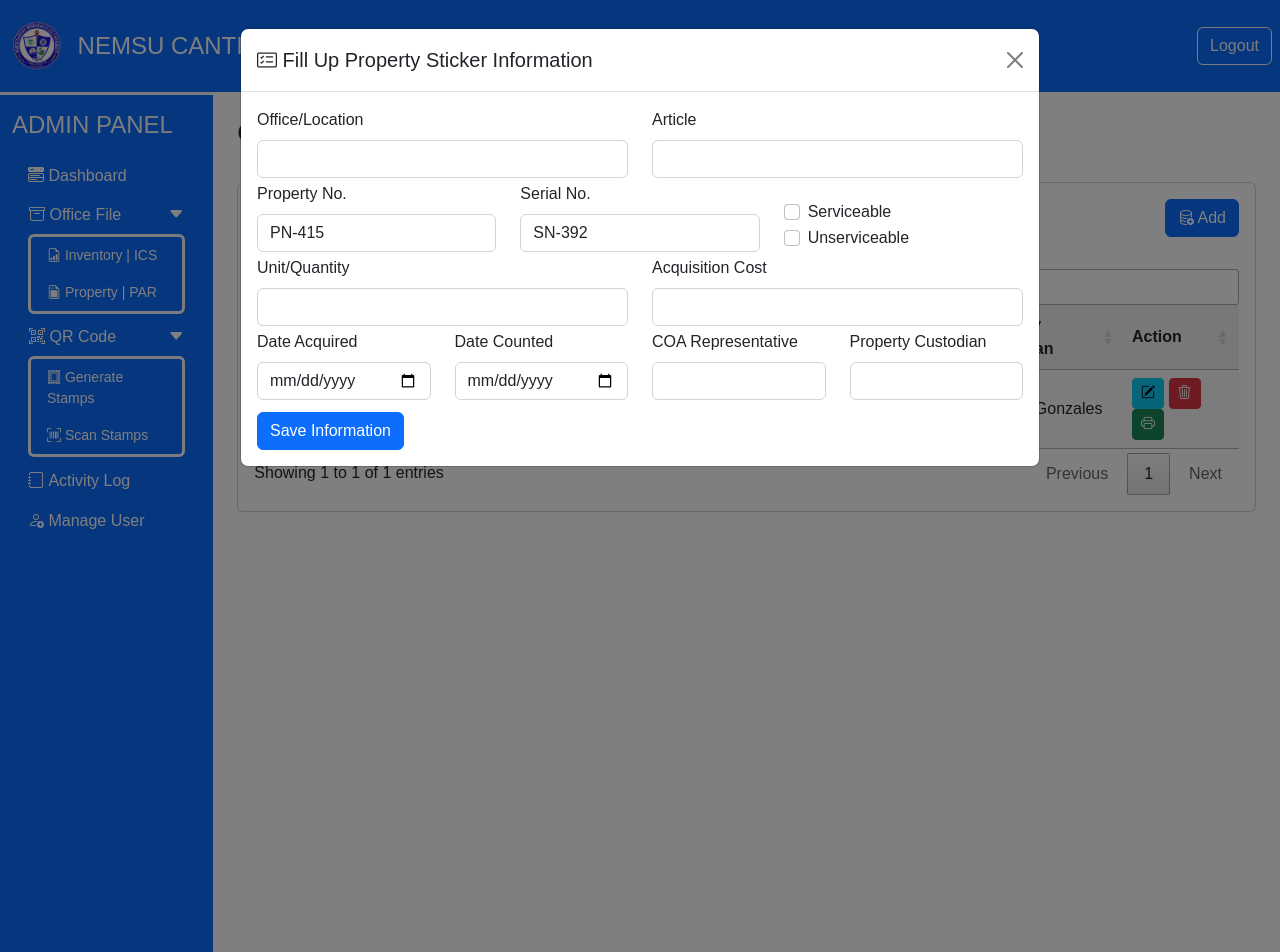
After one commit to kevinarizobal/tracking_system, a PHP site: page /qrcode.php in a window 1280 px wide, after a click on "Add". The commit adds this page. Run offline with PHP 8.4, Linux system fonts and the light colour scheme; data comes from the database, SQL or seed files in the repository; both versions use the stored data as it was after the commit; some libraries are stand-ins or nearby versions.

Commit message:
Add files via upload

```diff
--- a/link/header.php
+++ b/link/header.php
@@ -42,4 +42,24 @@
         position: fixed;
         height: 100%;
     }
+
+    .card-body {
+        max-height: 400px;  /* Adjust based on how much space you want for the table */
+        overflow-y: auto;   /* Enables vertical scrolling when the table exceeds the height */
+    }
+
+    #qrTable {
+        width: 100%;        /* Ensures the table spans the full width of the card-body */
+        border-collapse: collapse;
+    }
+
+    #qrTable th, #qrTable td {
+        text-align: left;
+        padding: 8px;
+    }
+
+    #qrTable th {
+        background-color: #f1f1f1;
+    }
+
 </style>
--- a/link/navbar.php
+++ b/link/navbar.php
@@ -43,7 +43,20 @@
                     </li>
 
                     <li class="nav-item">
-                        <a class="nav-link text-white" href="#"><i class="bi bi-qr-code-scan"></i>&nbsp;QR Code Stamp</a>
+                        <button class="btn text-white px-3 w-100 shadow-none text-start d-flex align-items-center justify-content-between" type="button" data-bs-toggle="collapse" data-bs-target="#transactionLinks">
+                            <span><i class="bi bi-qr-code-scan"></i>&nbsp;QR Code</span>
+                            <span><i class="bi bi-caret-down-fill"></i></span>
+                        </button>
+                        <div class="collapse show px-3 small mb-1" id="transactionLinks">
+                            <ul class="nav nav-pills flex-column rounded border border-light">
+                                <li class="nav-item">
+                                    <a class="nav-link text-white" href="qrcode.php"><i class="bi bi-postage"></i>&nbsp;Generate Stamps</a>
+                                </li>
+                                <li class="nav-item">
+                                    <a class="nav-link text-white" href="#"><i class="bi bi-upc-scan"></i>&nbsp;Scan Stamps</a>
+                                </li>
+                            </ul>
+                        </div>
                     </li>
 
                     <li class="nav-item">
--- a/link/script.php
+++ b/link/script.php
@@ -3,3 +3,50 @@
 <script src="https://cdn.jsdelivr.net/npm/bootstrap@5.3.0-alpha1/dist/js/bootstrap.bundle.min.js"></script>
 <script src="https://cdn.datatables.net/1.11.5/js/jquery.dataTables.min.js"></script>
 <script src="https://cdnjs.cloudflare.com/ajax/libs/blueimp-md5/2.19.0/js/md5.min.js"></script>
+
+<script>
+function deleteRecord(id) {
+    if(confirm("Are you sure you want to delete this record?")) {
+        window.location.href = "?delete=" + id;
+    }
+}
+
+function loadEditData(id) {
+    $.ajax({
+        url: 'fetch_record.php', // Ensure this is the path to your PHP file that fetches data by ID
+        type: 'GET',
+        data: {id: id},
+        success: function(response) {
+            var data = JSON.parse(response);
+            $('#edit_id').val(data.id);
+            $('#office').val(data.office);
+            $('#article').val(data.article);
+            $('#unit').val(data.unit);
+            $('#cost').val(data.cost);
+            $('#acquired').val(data.date_acquired);
+            $('#counted').val(data.date_counted);
+            $('#coa').val(data.coa_rep);
+            $('#custod').val(data.property_cus);
+            $('#propid').val(data.property_id);  // Display Property No
+            $('#qrdata').val(data.serial_id);    // Display Serial No
+
+            // Handle service status checkboxes
+            if (data.service_status === 'Serviceable') {
+                $('#serviceableCheck').prop('checked', true);
+                $('#unserviceableCheck').prop('checked', false);
+            } else {
+                $('#serviceableCheck').prop('checked', false);
+                $('#unserviceableCheck').prop('checked', true);
+            }
+        },
+        error: function(error) {
+            console.log("Error fetching data", error);
+        }
+    });
+}
+
+
+$(document).ready(function() {
+    $('#qrTable').DataTable();
+});
+</script>
--- /dev/null
+++ b/qrcode.php
@@ -0,0 +1,296 @@
+<?php
+include('config.php');
+
+// Generate random Property No and Serial No
+$random_property_id = rand(100, 999);  // Generates a random property number between 100 and 999
+$random_serial_id = rand(100, 999);  // Generates a random serial number between 100 and 999
+
+// Format Property No and Serial No with prefixes and leading zeros
+$formatted_property_id = "PN-" . str_pad($random_property_id, 3, "0", STR_PAD_LEFT);
+$formatted_serial_id = "SN-" . str_pad($random_serial_id, 3, "0", STR_PAD_LEFT);
+
+if(isset($_POST['save'])){
+    $serial_id = $_POST['serial_id'];
+    $property_id = $_POST['property_id'];
+    $article = $_POST['article'];
+    $office = $_POST['office'];
+    // Check if the 'status' is set and assign a default value if not
+    $service_status = isset($_POST['status']) ? $_POST['status'] : 'Unserviceable'; // Default to 'Unserviceable'
+    $unit = $_POST['unit'];
+    $cost = $_POST['cost'];
+    $date_acquired = $_POST['date_acquired'];
+    $date_counted = $_POST['date_counted'];
+    $coa_rep = $_POST['coa_rep'];
+    $property_cus = $_POST['property_cus'];
+
+    $sql = "INSERT INTO qr_tb (serial_id, property_id, article, office, service_status, unit, cost, date_acquired, date_counted, coa_rep, property_cus)
+            VALUES ('$serial_id', '$property_id', '$article', '$office', '$service_status', '$unit', '$cost', '$date_acquired', '$date_counted', '$coa_rep', '$property_cus')";
+
+    if ($conn->query($sql) === TRUE) {
+        echo "<script>alert('Added Successfully!!');</script>";
+    } else {
+        echo "Error: " . $sql . "<br>" . $conn->error;
+    }
+}
+
+if(isset($_POST['update'])){
+    $id = $_POST['id'];
+    $office = $_POST['office'];
+    $article = $_POST['article'];
+    $service_status = isset($_POST['status']) ? $_POST['status'] : 'Unserviceable';
+    $unit = $_POST['unit'];
+    $cost = $_POST['cost'];
+    $date_acquired = $_POST['date_acquired'];
+    $date_counted = $_POST['date_counted'];
+    $coa_rep = $_POST['coa_rep'];
+    $property_cus = $_POST['property_cus'];
+
+    $sql = "UPDATE qr_tb SET office='$office', article='$article', service_status='$service_status', unit='$unit',
+            cost='$cost', date_acquired='$date_acquired', date_counted='$date_counted', coa_rep='$coa_rep', property_cus='$property_cus'
+            WHERE id=$id";
+
+    if ($conn->query($sql) === TRUE) {
+        echo "<script>alert('Updated Successfully!');</script>";
+    } else {
+        echo "Error: " . $sql . "<br>" . $conn->error;
+    }
+}
+
+if(isset($_GET['delete'])){
+    $id = $_GET['delete'];
+
+    $sql = "DELETE FROM qr_tb WHERE id=$id";
+
+    if ($conn->query($sql) === TRUE) {
+        echo "<script>alert('Deleted Successfully!');</script>";
+    } else {
+        echo "Error: " . $sql . "<br>" . $conn->error;
+    }
+}
+
+?>
+
+<!DOCTYPE html>
+<html lang="en">
+<?php include('link/header.php');?>
+<body>
+<?php include('link/navbar.php');?>
+
+<div class="container-fluid" id="main-content">
+    <div class="row">
+        <div class="col-lg-10 ms-auto p-4 overflow-hidden">
+            <div class="d-flex align-items-center justify-content-between mb-4">
+                <h3>QR Code Management</h3>
+            </div>
+            <div class="card">
+                <div class="card-body">
+                    <div class="d-flex align-items-center justify-content-between mb-3">
+                        <h5 class="card-title">QR Generate Property Sticker</h5>
+                        <button class="btn btn-primary mb-3" data-bs-toggle="modal" data-bs-target="#addModal"><i class="bi bi-database-add"></i> Add</button>
+                    </div>
+                    <table id="qrTable" class="display">
+                        <thead>
+                            <tr>
+                                <th>Serial ID</th>
+                                <th>Property ID</th>
+                                <th>Article</th>
+                                <th>Office</th>
+                                <th>Date Counted</th>
+                                <th>Property Custodian</th>
+                                <th>Action</th>
+                            </tr>
+                        </thead>
+                        <tbody>
+                            <?php
+                            $sql = "SELECT * FROM qr_tb";
+                            $result = $conn->query($sql);
+                            while($row = $result->fetch_assoc()) {
+                                echo "<tr>
+                                        <td>{$row['serial_id']}</td>
+                                        <td>{$row['property_id']}</td>
+                                        <td>{$row['article']}</td>
+                                        <td>{$row['office']}</td>
+                                        <td>{$row['date_counted']}</td>
+                                        <td>{$row['property_cus']}</td>
+                                        <td>
+                                            <button class='btn btn-info btn-sm' data-bs-toggle='modal' data-bs-target='#editModal' onclick='loadEditData({$row['id']})'><i class='bi bi-pencil-square'></i></button>
+                                            <button class='btn btn-danger btn-sm' onclick='deleteRecord({$row['id']})'><i class='bi bi-trash3'></i></button>
+                                            <a href='print_pdf.php?id={$row['id']}' class='btn btn-success btn-sm'><i class='bi bi-printer'></i></a>
+                                        </td>
+                                    </tr>";
+                            }
+                            ?>
+                        </tbody>
+                    </table>
+                </div>
+            </div>
+        </div>
+    </div>
+</div>
+
+<!-- Add Modal -->
+<div class="modal fade" id="addModal" tabindex="-1" aria-labelledby="exampleModalLabel" aria-hidden="true">
+  <div class="modal-dialog modal-lg">
+    <div class="modal-content">
+      <div class="modal-header">
+        <h5 class="modal-title" id="exampleModalLabel"><i class="bi bi-card-checklist"></i>&nbsp;Fill Up Property Sticker Information</h5>
+        <button type="button" class="btn-close" data-bs-dismiss="modal" aria-label="Close"></button>
+      </div>
+      <div class="modal-body">
+        <form method="POST">
+            <div class="row align-items-end">
+                <div class="col-lg-6 mb-1">
+                    <label class="form-label" style="font-weight: 500;">Office/Location</label>
+                    <input type="text" id="office" name="office" class="form-control" required>
+                </div>
+                <div class="col-lg-6 mb-1">
+                    <label class="form-label" style="font-weight: 500;">Article</label>
+                    <input type="text" id="article" name="article" class="form-control" required>
+                </div>
+                <div class="col-lg-4 mb-1">
+                    <label class="form-label" style="font-weight: 500;">Property No.</label>
+                    <input type="text" id="propid" name="property_id" value="<?php echo $formatted_property_id; ?>" class="form-control" readonly>
+                </div>
+                <div class="col-lg-4 mb-1">
+                    <label class="form-label" style="font-weight: 500;">Serial No.</label>
+                    <input type="text" id="qrdata" name="serial_id" value="<?php echo $formatted_serial_id; ?>" class="form-control" readonly>
+                </div>
+                <div class="col-lg-4 mb-1">
+                    <div class="form-check">
+                        <input type="checkbox" name="status" value="Serviceable" class="form-check-input" id="flexCheckDefault">
+                        <label class="form-check-label" for="flexCheckDefault">Serviceable</label>
+                    </div>
+                    <div class="form-check">
+                        <input type="checkbox" name="status" value="Unserviceable" class="form-check-input" id="flexCheckDefault">
+                        <label class="form-check-label" for="flexCheckDefault">Unserviceable</label>
+                    </div>
+                </div>
+                <div class="col-lg-6 mb-1">
+                    <label class="form-label" style="font-weight: 500;">Unit/Quantity</label>
+                    <input type="text" id="unit" name="unit" class="form-control" required>
+                </div>
+                <div class="col-lg-6 mb-1">
+                    <label class="form-label" style="font-weight: 500;">Acquisition Cost</label>
+                    <input type="number" id="cost" name="cost" class="form-control" required>
+                </div>
+                <div class="col-lg-3 mb-1">
+                    <label class="form-label" style="font-weight: 500;">Date Acquired</label>
+                    <input type="date" id="acquired" name="date_acquired" class="form-control" required>
+                </div>
+                <div class="col-lg-3 mb-1">
+                    <label class="form-label" style="font-weight: 500;">Date Counted</label>
+                    <input type="date" id="counted" name="date_counted" class="form-control" required>
+                </div>
+                <div class="col-lg-3 mb-1">
+                    <label class="form-label" style="font-weight: 500;">COA Representative</label>
+                    <input type="text" id="coa" name="coa_rep" class="form-control" required>
+                </div>
+                <div class="col-lg-3 mb-1">
+                    <label class="form-label" style="font-weight: 500;">Property Custodian</label>
+                    <input type="text" id="custod" name="property_cus" class="form-control" required>
+                </div>
+            </div>
+            <button type="submit" name="save" class="btn btn-primary mt-2">Save Information</button>
+        </form>
+      </div>
+    </div>
+  </div>
+</div>
+
+<!-- Edit Modal -->
+<div class="modal fade" id="editModal" tabindex="-1" aria-labelledby="editModalLabel" aria-hidden="true">
+    <div class="modal-dialog modal-lg">
+        <div class="modal-content">
+            <div class="modal-header">
+                <h5 class="modal-title" id="editModalLabel"><i class="bi bi-pencil"></i>&nbsp;Edit Property Sticker Information</h5>
+                <button type="button" class="btn-close" data-bs-dismiss="modal" aria-label="Close"></button>
+            </div>
+            <div class="modal-body">
+                <form method="POST" id="editForm">
+                    <input type="hidden" id="edit_id" name="id">
+                    <div class="row align-items-end">
+                        <!-- Office/Location -->
+                        <div class="col-lg-6 mb-1">
+                            <label class="form-label" style="font-weight: 500;">Office/Location</label>
+                            <input type="text" id="office" name="office" class="form-control" required>
+                        </div>
+
+                        <!-- Article -->
+                        <div class="col-lg-6 mb-1">
+                            <label class="form-label" style="font-weight: 500;">Article</label>
+                            <input type="text" id="article" name="article" class="form-control" required>
+                        </div>
+
+                        <!-- Property No. (Read-only) -->
+                        <div class="col-lg-4 mb-1">
+                            <label class="form-label" style="font-weight: 500;">Property No.</label>
+                            <input type="text" id="propid" name="property_id" class="form-control" readonly>
+                        </div>
+
+                        <!-- Serial No. (Read-only) -->
+                        <div class="col-lg-4 mb-1">
+                            <label class="form-label" style="font-weight: 500;">Serial No.</label>
+                            <input type="text" id="qrdata" name="serial_id" class="form-control" readonly>
+                        </div>
+
+                        <!-- Service Status (Checkbox) -->
+                        <div class="col-lg-4 mb-1">
+                            <div class="form-check">
+                                <input type="checkbox" name="status" value="Serviceable" class="form-check-input" id="serviceableCheck">
+                                <label class="form-check-label" for="serviceableCheck">Serviceable</label>
+                            </div>
+                            <div class="form-check">
+                                <input type="checkbox" name="status" value="Unserviceable" class="form-check-input" id="unserviceableCheck">
+                                <label class="form-check-label" for="unserviceableCheck">Unserviceable</label>
+                            </div>
+                        </div>
+
+                        <!-- Unit/Quantity -->
+                        <div class="col-lg-6 mb-1">
+                            <label class="form-label" style="font-weight: 500;">Unit/Quantity</label>
+                            <input type="text" id="unit" name="unit" class="form-control" required>
+                        </div>
+
+                        <!-- Acquisition Cost -->
+                        <div class="col-lg-6 mb-1">
+                            <label class="form-label" style="font-weight: 500;">Acquisition Cost</label>
+                            <input type="number" id="cost" name="cost" class="form-control" required>
+                        </div>
+
+                        <!-- Date Acquired -->
+                        <div class="col-lg-3 mb-1">
+                            <label class="form-label" style="font-weight: 500;">Date Acquired</label>
+                            <input type="date" id="acquired" name="date_acquired" class="form-control" required>
+                        </div>
+
+                        <!-- Date Counted -->
+                        <div class="col-lg-3 mb-1">
+                            <label class="form-label" style="font-weight: 500;">Date Counted</label>
+                            <input type="date" id="counted" name="date_counted" class="form-control" required>
+                        </div>
+
+                        <!-- COA Representative -->
+                        <div class="col-lg-3 mb-1">
+                            <label class="form-label" style="font-weight: 500;">COA Representative</label>
+                            <input type="text" id="coa" name="coa_rep" class="form-control" required>
+                        </div>
+
+                        <!-- Property Custodian -->
+                        <div class="col-lg-3 mb-1">
+                            <label class="form-label" style="font-weight: 500;">Property Custodian</label>
+                            <input type="text" id="custod" name="property_cus" class="form-control" required>
+                        </div>
+                    </div>
+
+                    <!-- Submit button -->
+                    <button type="submit" name="update" class="btn btn-primary mt-2">Update Information</button>
+                </form>
+            </div>
+        </div>
+    </div>
+</div>
+
+
+<?php include('link/script.php');?>
+</body>
+</html>
```
Also changed, not shown: add_item.php (added, +27 -0 lines), database/suptrackfnl_db.sql (+41 -1 lines), delete.php (added, +14 -0 lines), delete_item.php (added, +16 -0 lines), edit_item.php (added, +27 -0 lines), fetch_record.php (added, +20 -0 lines), get_item.php (added, +15 -0 lines), print_pdf.php (added, +204 -0 lines).
